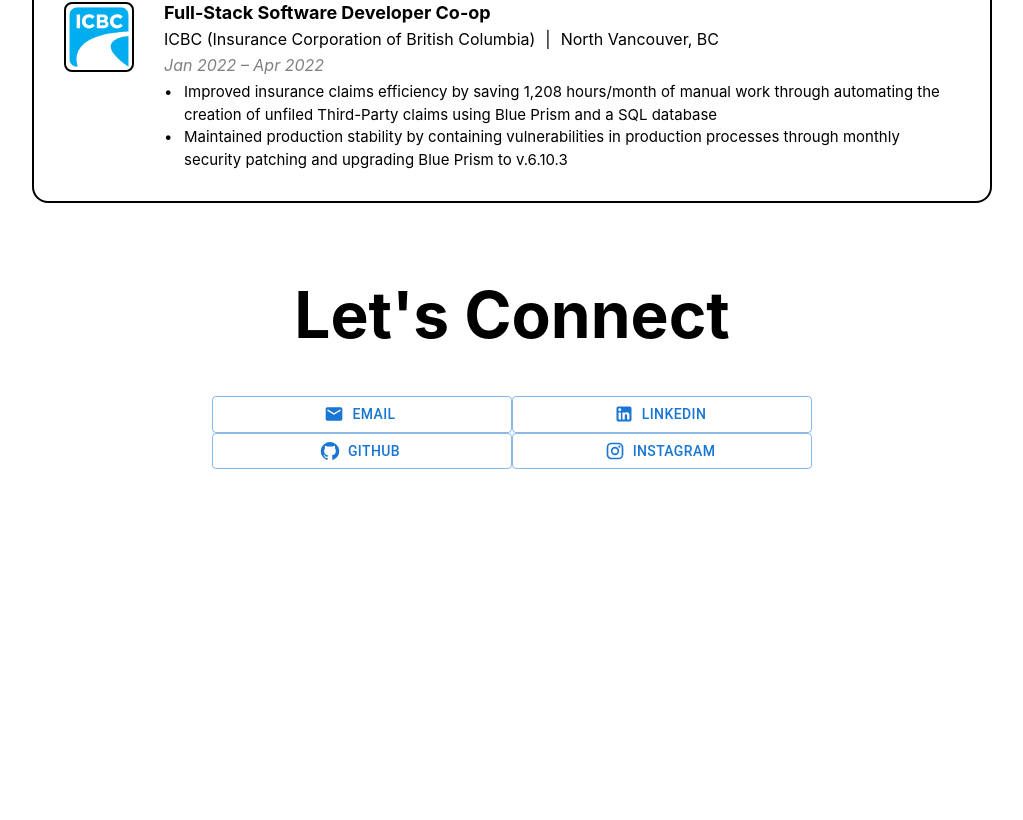
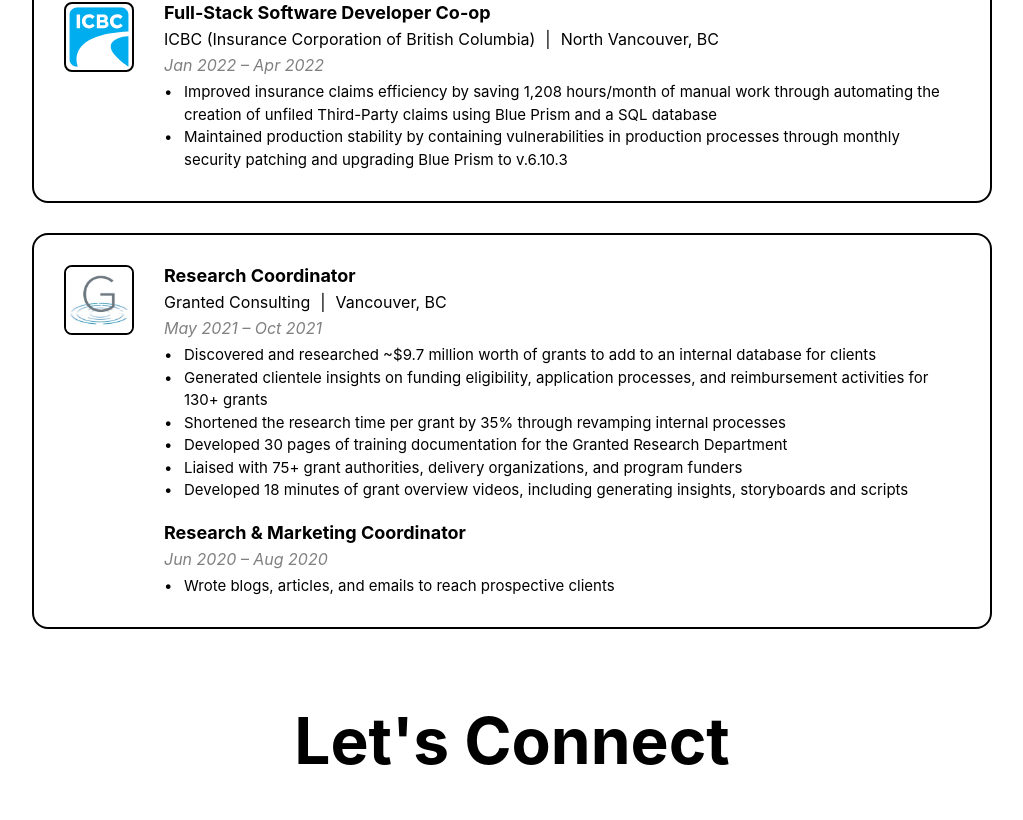
Before and after one commit to tarynwou/me, a Next.js app in the folder nextjs-blog/: page / in a window 1280 px wide. Shown: the part 1907-2727 px from the top of the page, without its empty margins (128-1151 px from the left). Before the commit the page ends 2476 px from the top, so only its background shows below. Built offline with nearby package versions, Linux system fonts and the light colour scheme.

Commit message:
refactored experience cards

```diff
--- /dev/null
+++ b/nextjs-blog/components/ExperienceBlurb.tsx
@@ -0,0 +1,40 @@
+import styles from "../styles/sections.module.css";
+import { Stack, Chip } from "@mui/material";
+
+export default function ExperienceBlurb(props) {
+	let list: any = props.experienceDescription || [];
+
+	return (
+		<Stack className={styles.experienceBlurb} direction="row">
+			<Stack>
+				<Stack direction="row">
+					<h2 className={styles.experienceRole}>
+						{props.experienceRole}
+					</h2>
+				</Stack>
+
+				{props.experienceOrg && props.experienceLocation && (
+					<Stack direction="row">
+						<h3 className={styles.experienceOrg}>
+							{props.experienceOrg}
+						</h3>
+						|
+						<h3 className={styles.experienceLocation}>
+							{props.experienceLocation}
+						</h3>
+					</Stack>
+				)}
+
+				<h3 className={styles.experienceDate}>
+					{props.experienceStartDate} – {props.experienceEndDate}
+				</h3>
+
+				<div className={styles.experienceDescription}>
+					{list.map((item) => (
+						<li>{item}</li>
+					))}
+				</div>
+			</Stack>
+		</Stack>
+	);
+}
--- a/nextjs-blog/components/ExperienceCard.tsx
+++ b/nextjs-blog/components/ExperienceCard.tsx
@@ -1,9 +1,8 @@
 import styles from "../styles/sections.module.css";
 import { Stack, Chip } from "@mui/material";
+import ExperienceBlurb from "./ExperienceBlurb";
 
 export default function ExperienceCard(props) {
-	let list: any = props.experienceDescription;
-
 	return (
 		<Stack className={styles.experienceCard} direction="row">
 			<div className={styles.experienceImageContainer}>
@@ -15,35 +14,14 @@ export default function ExperienceCard(props) {
 			</div>
 
 			<Stack>
-				<Stack direction="row">
-					<h2 className={styles.experienceRole}>
-						{props.experienceRole}
-					</h2>
-					{/* <Stack direction="row" spacing={1}>
-						<Chip label="primary" color="primary" />
-						<Chip label="success" color="success" />
-					</Stack> */}
-				</Stack>
-
-				<Stack direction="row">
-					<h3 className={styles.experienceOrg}>
-						{props.experienceOrg}
-					</h3>
-					|
-					<h3 className={styles.experienceLocation}>
-						{props.experienceLocation}
-					</h3>
-				</Stack>
-
-				<h3 className={styles.experienceDate}>
-					{props.experienceStartDate} – {props.experienceEndDate}
-				</h3>
-
-				<div className={styles.experienceDescription}>
-					{list.map((item) => (
-						<li>{item}</li>
-					))}
-				</div>
+				<ExperienceBlurb
+					experienceOrg={props.experienceOrg}
+					experienceRole={props.experienceRole}
+					experienceLocation={props.experienceLocation}
+					experienceStartDate={props.experienceStartDate}
+					experienceEndDate={props.experienceEndDate}
+					experienceDescription={props.experienceDescription}
+				></ExperienceBlurb>
 			</Stack>
 		</Stack>
 	);
--- a/nextjs-blog/components/ProgramsExperience.tsx
+++ b/nextjs-blog/components/ProgramsExperience.tsx
@@ -1,6 +1,7 @@
 import styles from "../styles/sections.module.css";
 import { Stack } from "@mui/material";
 import ExperienceCard from "./ExperienceCard";
+import ExperienceBlurb from "./ExperienceBlurb";
 import React from "react";
 
 export default function ProgramsExperience() {
--- a/nextjs-blog/components/VolunteerExperience.tsx
+++ b/nextjs-blog/components/VolunteerExperience.tsx
@@ -1,6 +1,7 @@
 import styles from "../styles/sections.module.css";
 import { Stack } from "@mui/material";
 import ExperienceCard from "./ExperienceCard";
+import ExperienceBlurb from "./ExperienceBlurb";
 import React from "react";
 
 export default function VolunteerExperience() {
--- a/nextjs-blog/components/WorkExperience.tsx
+++ b/nextjs-blog/components/WorkExperience.tsx
@@ -1,6 +1,7 @@
 import styles from "../styles/sections.module.css";
 import { Stack } from "@mui/material";
 import ExperienceCard from "./ExperienceCard";
+import ExperienceBlurb from "./ExperienceBlurb";
 import React from "react";
 
 export default function WorkExperience() {
@@ -43,6 +44,53 @@ export default function WorkExperience() {
 					"Maintained production stability by containing vulnerabilities in production processes through monthly security patching and upgrading Blue Prism to v.6.10.3",
 				]}
 			></ExperienceCard>
+			{/* <ExperienceCard
+				imgSrc="/images/granted.jpeg"
+				experienceOrg="ICBC (Insurance Corporation of British Columbia)"
+				experienceRole="Full-Stack Software Developer Co-op"
+				experienceLocation="North Vancouver, BC"
+				experienceStartDate="Jan 2022"
+				experienceEndDate="Apr 2022"
+				experienceDescription={[
+					"Improved insurance claims efficiency by saving 1,208 hours/month of manual work through automating the creation of unfiled Third-Party claims using Blue Prism and a SQL database",
+					"Maintained production stability by containing vulnerabilities in production processes through monthly security patching and upgrading Blue Prism to v.6.10.3",
+				]}
+			></ExperienceCard> */}
+			<Stack className={styles.experienceCard} direction="row">
+				<div className={styles.experienceImageContainer}>
+					<img
+						className={styles.experienceImage}
+						src="/images/granted.jpeg"
+						alt="Granted Consulting"
+					/>
+				</div>
+
+				<Stack>
+					<ExperienceBlurb
+						experienceOrg="Granted Consulting"
+						experienceRole="Research Coordinator"
+						experienceLocation="Vancouver, BC"
+						experienceStartDate="May 2021"
+						experienceEndDate="Oct 2021"
+						experienceDescription={[
+							"Discovered and researched ~$9.7 million worth of grants to add to an internal database for clients",
+							"Generated clientele insights on funding eligibility, application processes, and reimbursement activities for 130+ grants",
+							"Shortened the research time per grant by 35% through revamping internal processes",
+							"Developed 30 pages of training documentation for the Granted Research Department",
+							"Liaised with 75+ grant authorities, delivery organizations, and program funders",
+							"Developed 18 minutes of grant overview videos, including generating insights, storyboards and scripts",
+						]}
+					></ExperienceBlurb>
+					<ExperienceBlurb
+						experienceRole="Research & Marketing Coordinator"
+						experienceStartDate="Jun 2020"
+						experienceEndDate="Aug 2020"
+						experienceDescription={[
+							"Wrote blogs, articles, and emails to reach prospective clients",
+						]}
+					></ExperienceBlurb>
+				</Stack>
+			</Stack>
 		</Stack>
 	);
 }
--- a/nextjs-blog/styles/sections.module.css
+++ b/nextjs-blog/styles/sections.module.css
@@ -43,6 +43,7 @@
 	align-self: center;
 	padding: 30px;
 	padding-right: 50px;
+	padding-bottom: 10px;
 	border-radius: 16px;
 	border-width: 2px;
 	border-style: solid;
@@ -51,6 +52,10 @@
 	margin-left: 60px;
 	margin-bottom: 30px;
 	/* box-shadow: 5px 5px #f6f6f6; */
+}
+
+.experienceBlurb {
+	margin-bottom: 20px;
 }
 
 .experienceImageContainer {
```
Also changed, not shown: nextjs-blog/public/images/granted.jpeg (added).
